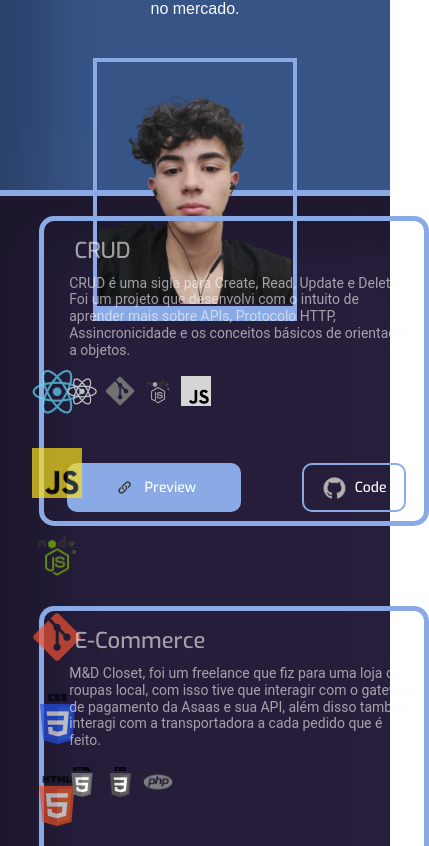
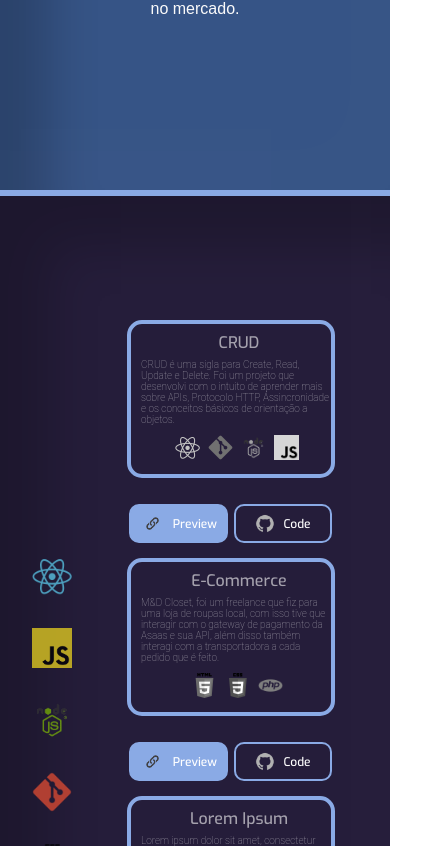
Before and after one commit to fatekkl/Portfolio, a React (Create React App) app: page / in a window 390 px wide. Shown: the part 1678-2524 px from the top of the page, 429 px wide, since content can reach past the window. Built offline with nearby package versions, Linux system fonts and the light colour scheme.

Commit message:
responsividade pagina projetos (sujeito a ajustes)

```diff
--- a/src/Components/ProjetoIndividual/ProjetoIndividual.css
+++ b/src/Components/ProjetoIndividual/ProjetoIndividual.css
@@ -118,3 +118,117 @@
     width: 25px;
     filter: saturate(0);
 }
+
+
+/* RESPONSIVIDADE */
+
+@media (max-width: 1040px) and (min-width: 350px) {
+    .project {
+        display: flex;
+        justify-content: center;
+        align-items: center;
+        gap: 4px;
+        width: 200px;
+        height: 150px;
+        border: 4px solid var(--fonte-primaria-clara);
+        border-radius: 15px;
+        color: var(--font-color-cinza);
+        flex-wrap: wrap;
+    }
+
+    .project h1 {
+        font-weight: 400;
+        opacity: 0.6;
+        font-size: 16px;
+        font-family: "Exo", sans-serif;
+        transition: 0.3s;
+    }
+
+    .project p {
+        margin: 0;
+        margin-left: 4%;
+        font-size: 10px;
+        font-family: "Roboto" , sans-serif;
+        font-weight: 200;
+        padding: 2px;
+        line-height: 1.1;
+        opacity: 0.6;
+        transition: 0.3s;
+    }
+
+    .mini-container img {
+        width: 25px;
+        transition: 1s;
+        filter: saturate(0);
+    }
+
+    .button-container {
+        display: flex;
+        justify-content: center;
+        gap: 6px;
+        margin-left: 5%;
+        margin-top: 20%;
+    }
+
+    .repo-button {
+        margin-right: 5%;
+        padding: 5px;
+        background-color: transparent;
+        color: #fff;
+        width: 90px;
+        display: flex;
+        align-items: center;
+        justify-content: center;
+        font-size: 14px;
+        font-family: "Exo" , sans-serif;
+        font-weight: 400;
+        gap: 8px;
+        text-decoration: none;
+        border: 2px solid var(--fonte-primaria-clara);
+        border-radius: 10px;
+        transition: 0.5s;
+    }
+
+    .repo-button {
+        margin-right: 5%;
+        padding: 5px;
+        background-color: transparent;
+        color: #fff;
+        width: 90px;
+        display: flex;
+        align-items: center;
+        justify-content: center;
+        font-size:  12px;
+        font-family: "Exo" , sans-serif;
+        font-weight: 400;
+        gap: 8px;
+        text-decoration: none;
+        border: 2px solid var(--fonte-primaria-clara);
+        border-radius: 10px;
+        transition: 0.5s;
+    }
+
+    .repo-button img {
+        width: 20px;
+        filter: saturate(0);
+    }
+
+    .preview-button {
+        display: flex;
+        align-items: center;
+        justify-content: center;
+        font-size: 12px;
+        font-family: "Exo" , sans-serif;
+        font-weight: 200;
+        width: 90px;
+        color: #fff;
+        background-color: var(--fonte-primaria-clara);
+        padding: 5px;
+        text-decoration: none;
+        border: 2px solid var(--fonte-primaria-clara);
+        border-radius: 10px;
+        transition: 0.3s;
+    }
+
+
+}
--- a/src/Components/Projetos/Projetos.css
+++ b/src/Components/Projetos/Projetos.css
@@ -21,7 +21,6 @@
 
 .container-techs {
     display: flex;
-    width: 10%;
     flex-direction: column;
     justify-content: center;
     gap: 2rem;
@@ -34,8 +33,8 @@
 
 .container-techs img {
     margin-left: 2rem;
-    width: 50px;
-    height: 50px;
+    width: 40px;
+    height: 40px;
     align-items: center;
     opacity: 0.7;
     transition: all 0.5s linear;
@@ -58,9 +57,32 @@
 
 .container-projects {
     width: 100%;
-    margin-top: 5%;
-    margin-right: 5%;
+    margin: 5% 10%;
+    gap: 32px;
     display: flex;
-    justify-content: space-between;
+    justify-content: center;
     flex-wrap: wrap;
 }
+
+
+@media (max-width: 1040px) and (min-width: 350px) {
+
+    .container-section {
+        height: 70rem;
+    }
+
+    .container-projects {
+        flex-direction: column;
+        align-items: center;
+        gap: 80px
+    };
+
+    .container-techs img {
+        margin-left: 2rem;
+        width: 90px;
+        height: 30px;
+        align-items: center;
+        opacity: 0.7;
+        transition: all 0.5s linear;
+    }
+}
--- a/src/Components/Projetos/index.js
+++ b/src/Components/Projetos/index.js
@@ -25,8 +25,10 @@ function Projetos() {
                 <img alt='badge' src='./assets/htmlbadge.png' />
             </div>
             <div className='container-projects'>
-                <ProjetoIndividual  title="CRUD" desc="CRUD é uma sigla para Create, Read, Update e Delete. Foi um projeto que desenvolvi com o intuito de aprender mais sobre APIs, Protocolo HTTP, Assincronicidade e os conceitos básicos de orientação a objetos."techs={[paths.react, paths.git, paths.node, paths.js]} link="https://todo-list-fatekkl.vercel.app" repo="https://github.com/fatekkl/TodoList" />
+                <ProjetoIndividual  title="CRUD" desc="CRUD é uma sigla para Create, Read, Update e Delete. Foi um projeto que desenvolvi com o intuito de aprender mais sobre APIs, Protocolo HTTP, Ássincronidade e os conceitos básicos de orientação a objetos."techs={[paths.react, paths.git, paths.node, paths.js]} link="https://todo-list-fatekkl.vercel.app" repo="https://github.com/fatekkl/TodoList" />
                 <ProjetoIndividual title="E-Commerce" desc="M&D Closet, foi um freelance que fiz para uma loja de roupas local, com isso tive que interagir com o gateway de pagamento da Asaas e sua API, além disso também interagi com a transportadora a cada pedido que é feito." techs={[paths.html , paths.css , paths.php]} link="https://closetmed.com.br/" repo="https://github.com/fatekkl/Portfolio"/>
+                <ProjetoIndividual title="Lorem Ipsum" desc="Lorem ipsum dolor sit amet, consectetur adipiscing elit. Vestibulum ornare enim accumsan, condimentum tortor nec, ultrices eros. Donec sit amet posuere quam. Pellentesque id meturcu" techs={[paths.node , paths.js , paths.git]}/>
+                <ProjetoIndividual title="Lorem Ipsum" desc="Lorem ipsum dolor sit amet, consectetur adipiscing elit. Vestibulum ornare enim accumsan, condimentum tortor nec, ultrices eros. Donec sit amet posuere quam. Pellentesque id meturcu" techs={[paths.node , paths.js , paths.git]}/>
             </div>
         </section>
 
--- a/src/Components/SobreMim/SobreMim.css
+++ b/src/Components/SobreMim/SobreMim.css
@@ -130,13 +130,8 @@
     }
 
     .sobre-img img{
-        margin-bottom: 10%;
-        width: 12rem;
-        height: 15rem;
-        border-radius: 0px;
-        border-bottom: var(--fonte-primaria-clara) solid 15px;
-        padding: 2px;
-        animation: none;
+       width: 0px;
+       border: 0px;
     }
 
 
```
